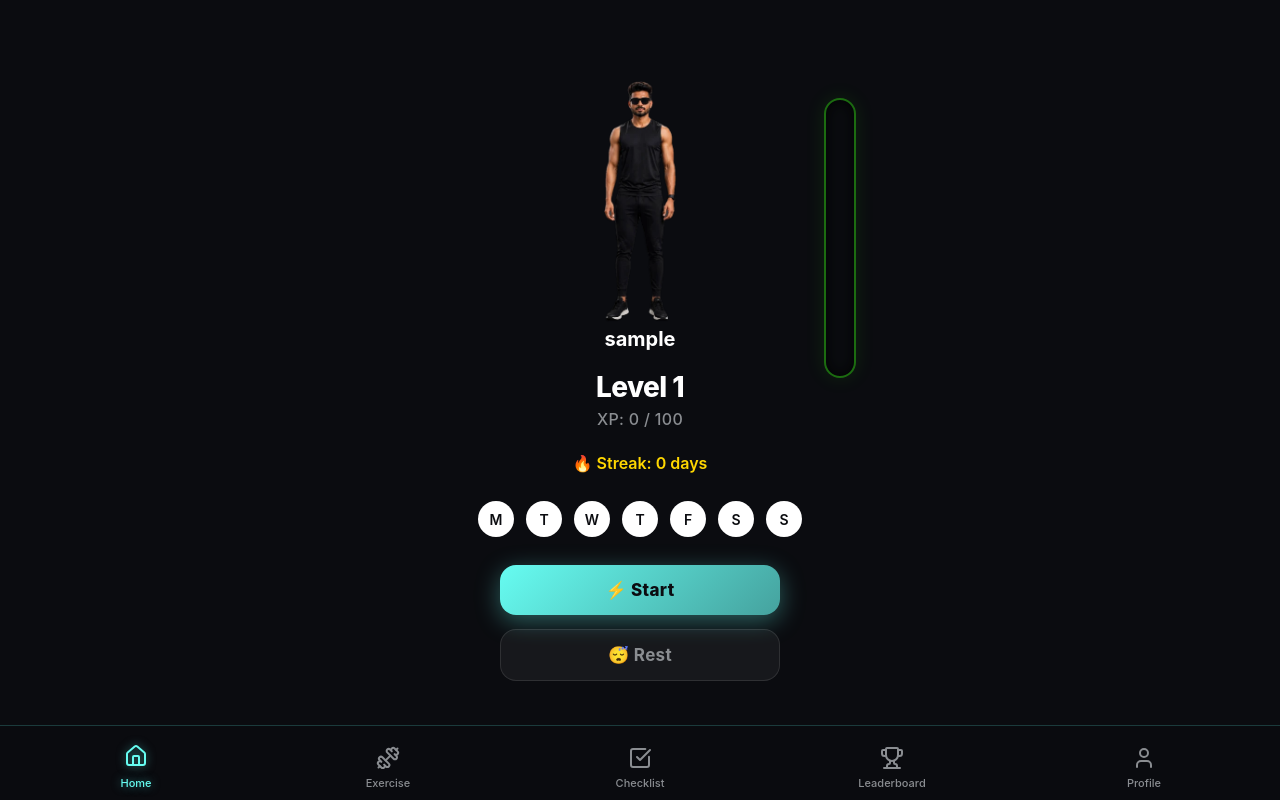
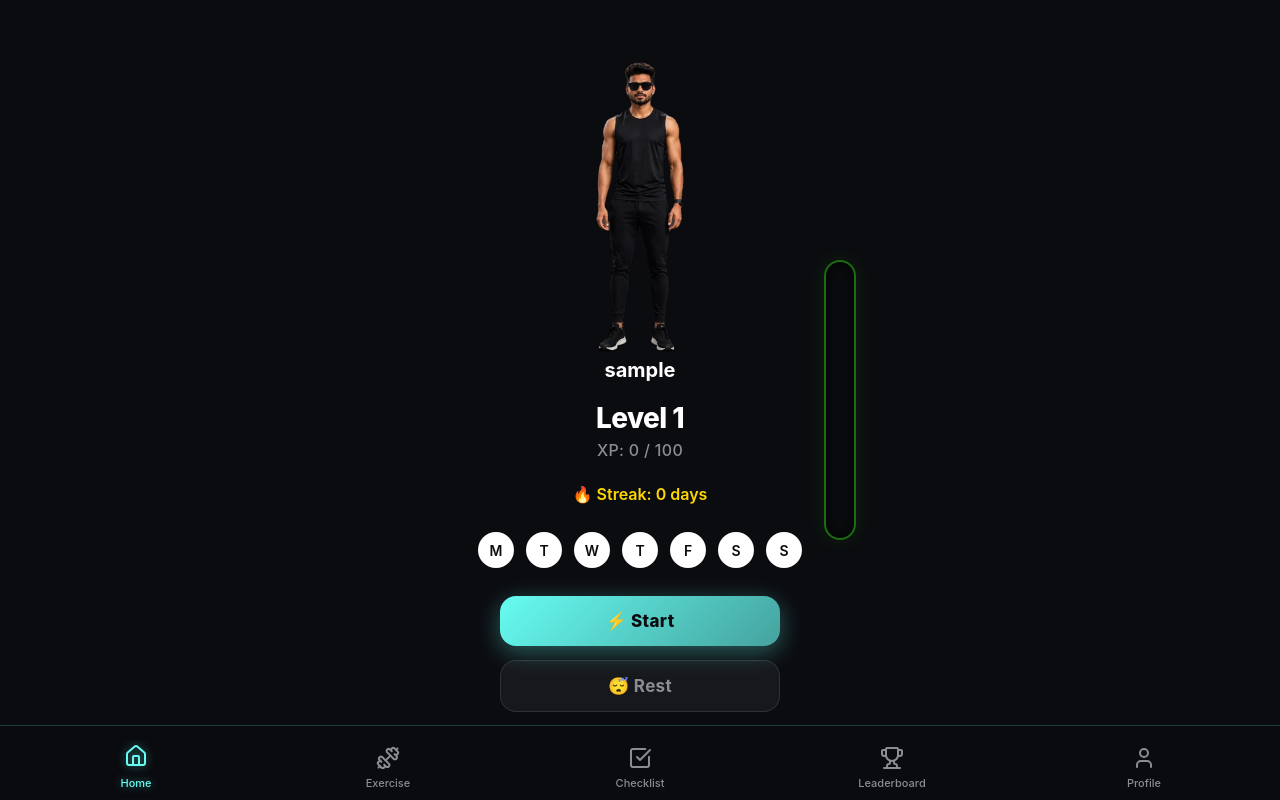
Before and after one commit to kiranreddy916/XP-Life, a React (Vite) app: page /home in a window 1280 px wide. Built offline with nearby package versions, Linux system fonts and the light colour scheme; no server answers; sample sign-in values are in the browser's storage.

Commit message:
layout: minimize bottom button gap to enlarge avatar height and lower XP bar position

```diff
--- a/src/index.css
+++ b/src/index.css
@@ -673,7 +673,7 @@ h1, h2, h3, h4, h5, h6 {
   position: absolute;
   right: 24px;
   top: 50%;
-  transform: translateY(calc(-50% - 125px));
+  transform: translateY(calc(-50% + 30px));
   height: 35vh;
   width: 32px;
   display: flex;
--- a/src/pages/Home.jsx
+++ b/src/pages/Home.jsx
@@ -444,7 +444,7 @@ export default function Home() {
   if (!user) return null;
 
   return (
-    <div className="container animate-fade-in" style={{ position: 'fixed', top: 0, bottom: 'calc(75px + env(safe-area-inset-bottom))', left: '50%', transform: 'translateX(-50%)', width: '100%', maxWidth: '480px', overflow: 'hidden', touchAction: 'none', display: 'flex', flexDirection: 'column', justifyContent: 'flex-end' }}>
+    <div className="container animate-fade-in" style={{ position: 'fixed', top: 0, bottom: 'calc(60px + env(safe-area-inset-bottom))', left: '50%', transform: 'translateX(-50%)', width: '100%', maxWidth: '480px', overflow: 'hidden', touchAction: 'none', display: 'flex', flexDirection: 'column', justifyContent: 'flex-end' }}>
       {toastInfo && (
         <Toast
           key={toastInfo.title + toastInfo.message}
@@ -496,7 +496,7 @@ export default function Home() {
         </div>
       )}
 
-      <div className="avatar-container" style={{ position: 'absolute', bottom: '20px', left: 0, right: 0, display: 'flex', flexDirection: 'column', alignItems: 'center' }}>
+      <div className="avatar-container" style={{ position: 'absolute', bottom: '4px', left: 0, right: 0, display: 'flex', flexDirection: 'column', alignItems: 'center' }}>
 
         {/* Home Sticker Avatar */}
         <div
@@ -518,9 +518,9 @@ export default function Home() {
             draggable="false"
             onContextMenu={(e) => e.preventDefault()}
             style={{
-              height: '240px',
+              height: '290px',
               width: 'auto',
-              maxWidth: '260px',
+              maxWidth: '310px',
               objectFit: 'contain',
               filter: 'none',
               transition: 'all 0.3s ease'
@@ -561,7 +561,7 @@ export default function Home() {
       </div>
 
       {/* Vertical XP Bar */}
-      <div className="xp-bar-container animate-fade-in">
+      <div className="xp-bar-container animate-fade-in" style={{ transform: 'translateY(calc(-50% + 30px))' }}>
         <div className="xp-bar-outline">
           <div
             className={`xp-bar-fill ${noTransition ? 'no-transition' : ''}`}
```
